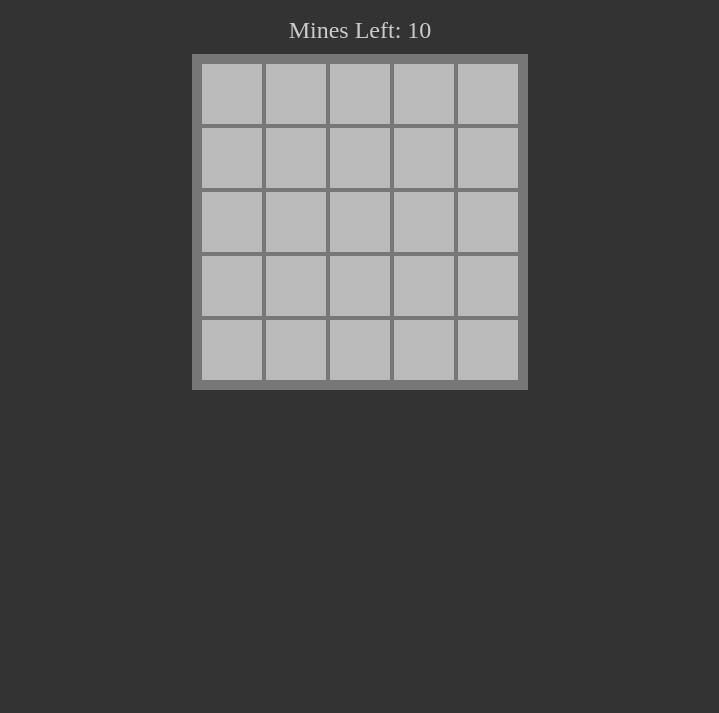
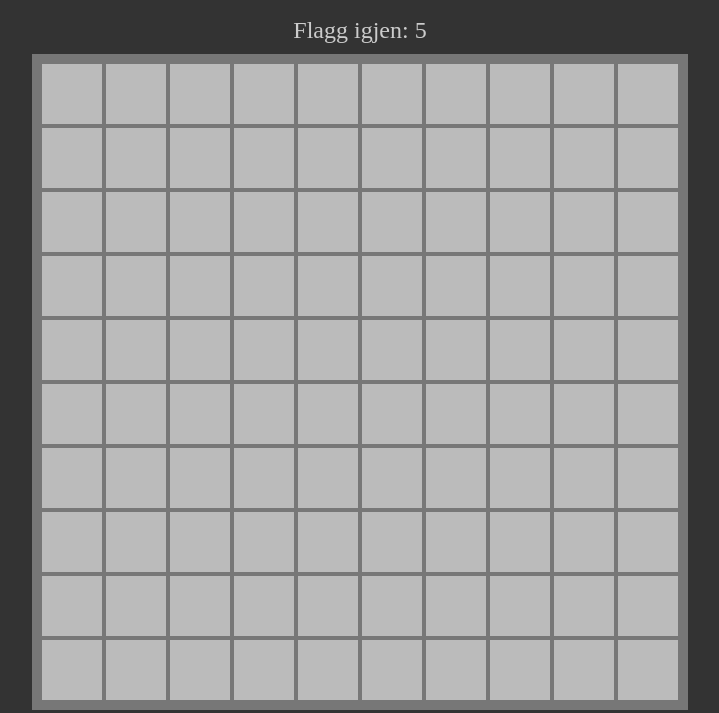
Before and after one commit to Banan358/JS-spill, a plain HTML site: page index.html in a window 1280 px wide. Shown: the part 87-800 px from the top of the page, without its empty margins (280-999 px from the left). Drawn offline with Linux system fonts and the light colour scheme.

Commit message:
plaserer bombene forskjellige steder
det neste som skal gjøres er å fikse sånn at det går ann å klikke på feltene

```diff
--- a/index.html
+++ b/index.html
@@ -10,7 +10,7 @@
 <body>
         <h3 class="title">Minesweeper</h3>
     <div class="subtext">
-        Mines Left: <span>10</span>
+        Flagg igjen: <span id="flagg">10</span>
     </div>
     <div class="board"></div>
 </body>
--- a/script.js
+++ b/script.js
@@ -3,14 +3,19 @@
 
 import  { createBoard } from './script2.js'
 
-const BOARD_SIZE = 5
-const NUMBER_OF_MINES = 2
+const BOARD_SIZE = 10
+const NUMBER_OF_MINES = 5
 
 const board = (createBoard(BOARD_SIZE,NUMBER_OF_MINES))
 const brettElement = document.querySelector('.board')
-brettElement.style.setProperty('--size', BOARD_SIZE)
+const flaggIgjen = document.getElementById("flagg")
+
+console.log(board)
+
 board.forEach(row => {
     row.forEach(tile => {
         brettElement.append(tile.element)
     })
 })
+brettElement.style.setProperty('--size', BOARD_SIZE)
+flaggIgjen.textContent = NUMBER_OF_MINES
--- a/script2.js
+++ b/script2.js
@@ -8,8 +8,11 @@ const tile_status = {
 }
 
 
-export function createBoard(boardSize, numberOfMines){
+export function createBoard(boardSize, numberOfMines) {
     const board = []
+    const minePositions = getMinePositions(boardSize, numberOfMines)
+    console.log(minePositions)
+
     for (let x = 0; x < boardSize; x++) {
         const row = []
         for (let y = 0; y < boardSize; y++) {
@@ -19,7 +22,14 @@ export function createBoard(boardSize, numberOfMines){
             const tile = {
                 element,
                 x,
-                y
+                y,
+                mine: minePositions.some(positionMatch.bind(null, { x, y})),
+                get status() {
+                    return this.element.dataset.status
+                },
+                set status(value) {
+                    this.element.dataset.status = value
+                }
             }
             row.push(tile)
         }
@@ -28,3 +38,29 @@ export function createBoard(boardSize, numberOfMines){
 
     return board
 }
+
+function getMinePositions(boardSize, numberOfMines) {
+    const positions = []
+
+    while (positions.length < numberOfMines) {
+        const position = {
+            x: randomNumber(boardSize),
+            y: randomNumber(boardSize),
+        }
+
+        if (!positions.some(positionMatch.bind(null, position))) {
+            positions.push(position)
+        }
+    }
+
+    return positions
+}
+
+function positionMatch(a, b) {
+    return a.x === b.x && a.y === b.y
+}
+
+// tilfeldig tall som må være heltall
+function randomNumber(size) {
+    return Math.floor(Math.random() * size)
+}
```
